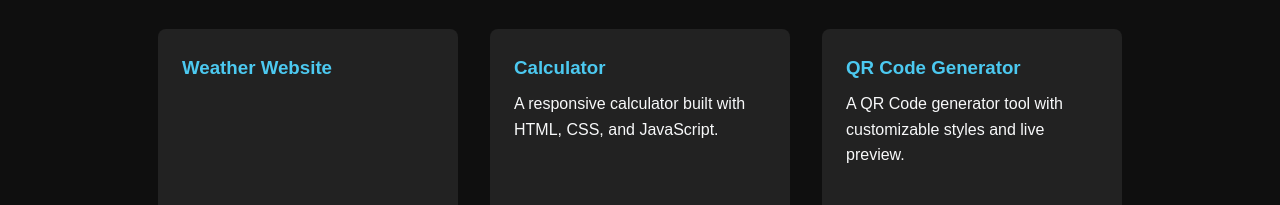
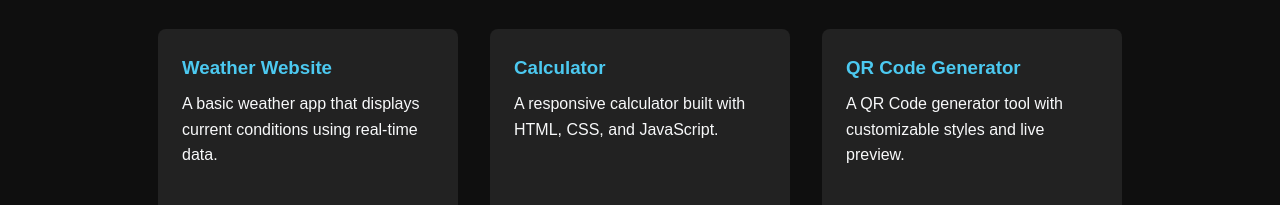
Before and after one commit to Anisha996/portfolio, a plain HTML site: page index.html in a window 1280 px wide. Shown: the part 1302-1507 px from the top of the page. Drawn offline with Linux system fonts and the light colour scheme.

Commit message:
Update index.html

```diff
--- a/index.html
+++ b/index.html
@@ -272,7 +272,7 @@
             <div class="project-grid">
                 <div class="project-card">
                     <h3>Weather Website</h3>
-                    <p></p>
+                    <p>A basic weather app that displays current conditions using real-time data.</p>
                     <div class="project-links">
                         <a href="https://anisha996.github.io/weather/" class="btn-outline" target="_blank">
                             <i class="fas fa-globe"></i> Live Demo
```
